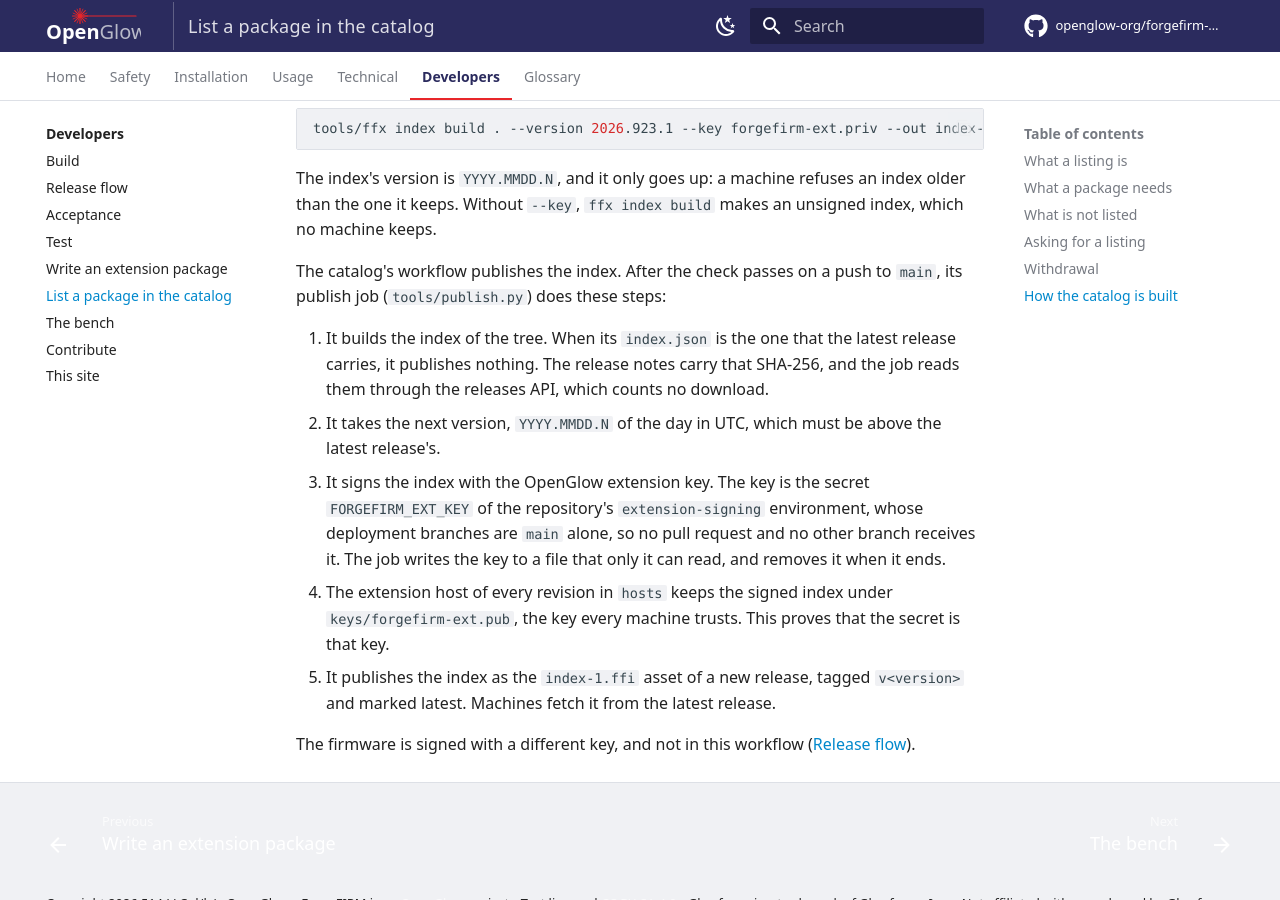
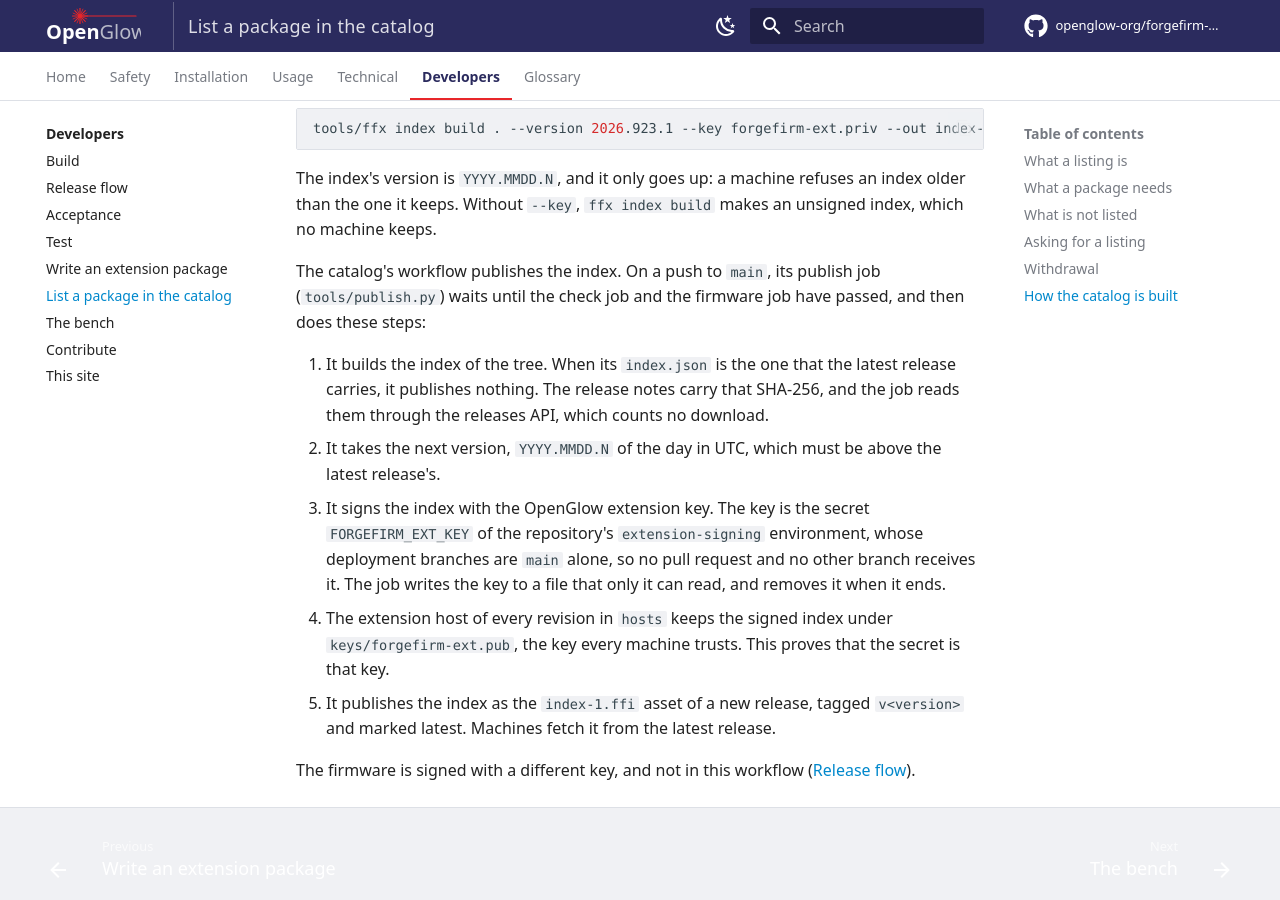
Before and after one commit to openglow-org/forgefirm-docs, an MkDocs documentation site: the page built from docs/developers/extension-listing.md, in a window 1280 px wide and 900 px high, scrolled down 3211 px. Built offline with MkDocs 1.6.1 and Material for MkDocs 9.7.7, drawn with Linux system fonts in a browser that asks for light colours; comment, search, counter and statistics services are not loaded.

Commit message:
Testing, extension listing: the catalog's publish waits for the firmware job
The catalog's publish job now needs the check job and the firmware job
(forgefirm-extensions-catalog 2927f88).

- testing.md, the forgefirm-extensions-catalog check row: beside the
  check, the firmware job runs the two comparisons of the forgetest-ci
  row (not described again), and on a push to main the publish job
  waits for both.
- extension-listing.md: on a push to main, the publish job waits until
  the check job and the firmware job have passed.

extensions.md and forgectrl.md are unchanged. The strict build, the
house style lint and the interface lint pass.

```diff
--- a/docs/developers/extension-listing.md
+++ b/docs/developers/extension-listing.md
@@ -152,8 +152,9 @@ The index's version is `YYYY.MMDD.N`, and it only goes up: a machine
 refuses an index older than the one it keeps. Without `--key`, `ffx index
 build` makes an unsigned index, which no machine keeps.
 
-The catalog's workflow publishes the index. After the check passes on a
-push to `main`, its publish job (`tools/publish.py`) does these steps:
+The catalog's workflow publishes the index. On a push to `main`, its
+publish job (`tools/publish.py`) waits until the check job and the
+firmware job have passed, and then does these steps:
 
 1. It builds the index of the tree. When its `index.json` is the one that
    the latest release carries, it publishes nothing. The release notes
```
Also changed, not shown: docs/developers/testing.md (+1 -1 lines).
